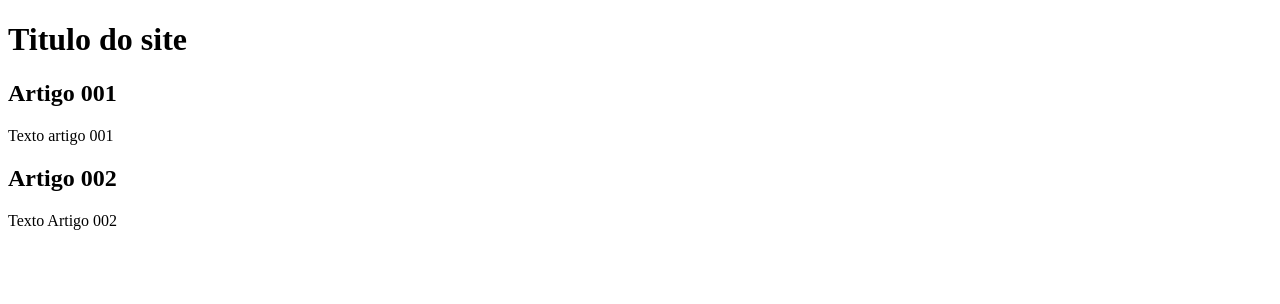
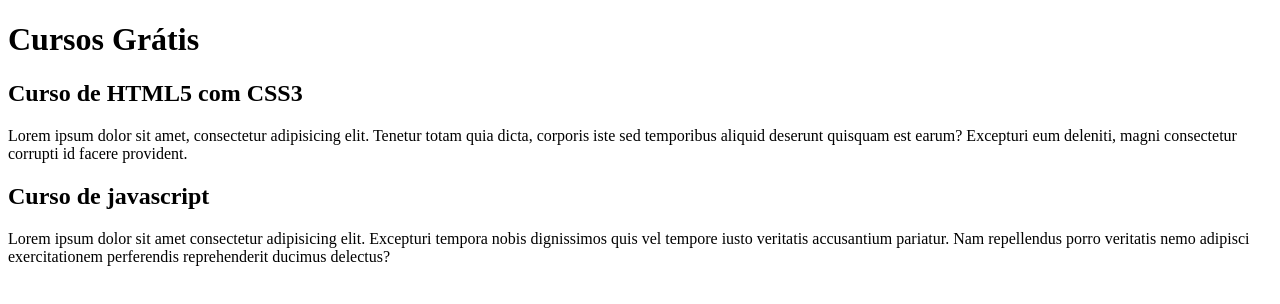
Before and after one commit to leoschueroff/projeto-de-um-site, a plain HTML site: page index.html in a window 1280 px wide. Drawn offline with Linux system fonts and the light colour scheme.

Commit message:
comecei a escrever o conteúdo

```diff
--- a/index.html
+++ b/index.html
@@ -9,15 +9,15 @@
 <body>
     <main>
         <header>
-            <h1> Titulo do site</h1>
+            <h1> Cursos Grátis</h1>
         </header>
         <article>
-            <h2>Artigo 001</h2>
-            <p>Texto artigo 001</p>
+            <h2>Curso de HTML5 com CSS3</h2>
+            <p>Lorem ipsum dolor sit amet, consectetur adipisicing elit. Tenetur totam quia dicta, corporis iste sed temporibus aliquid deserunt quisquam est earum? Excepturi eum deleniti, magni consectetur corrupti id facere provident.</p>
         </article>
         <article>
-            <h2>Artigo 002 </h2>
-            <p>Texto Artigo 002</p>
+            <h2>Curso de javascript </h2>
+            <p>Lorem ipsum dolor sit amet consectetur adipisicing elit. Excepturi tempora nobis dignissimos quis vel tempore iusto veritatis accusantium pariatur. Nam repellendus porro veritatis nemo adipisci exercitationem perferendis reprehenderit ducimus delectus?</p>
         </article>
     </main>
 
```
